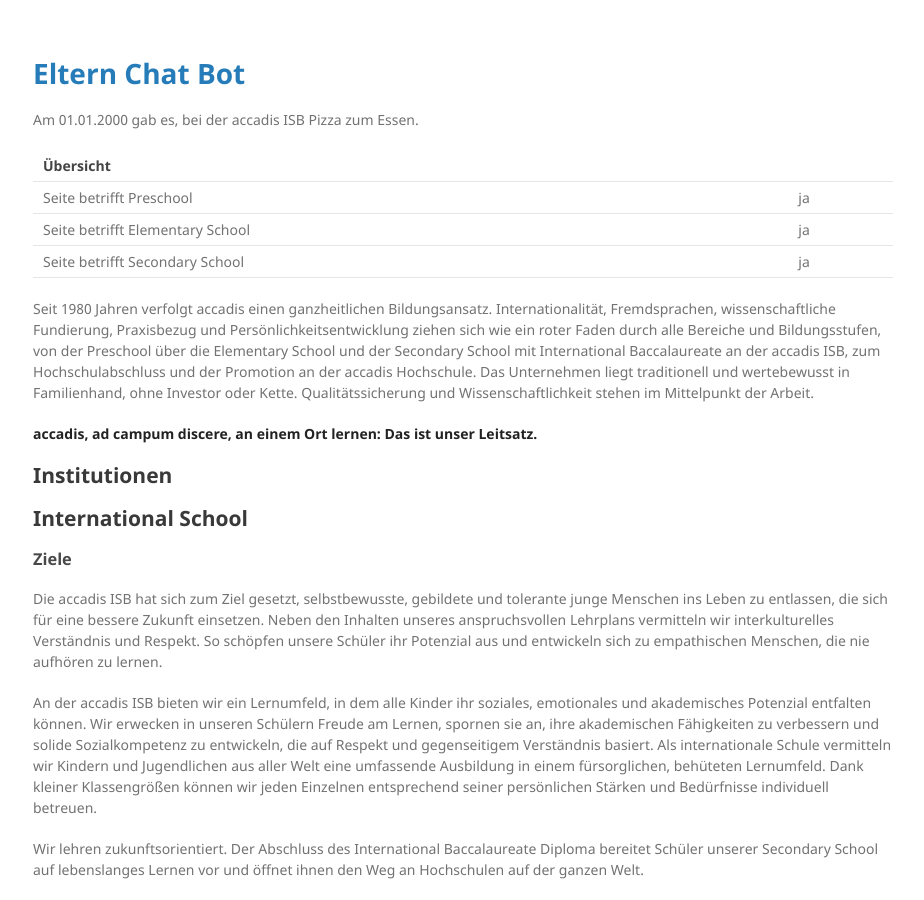
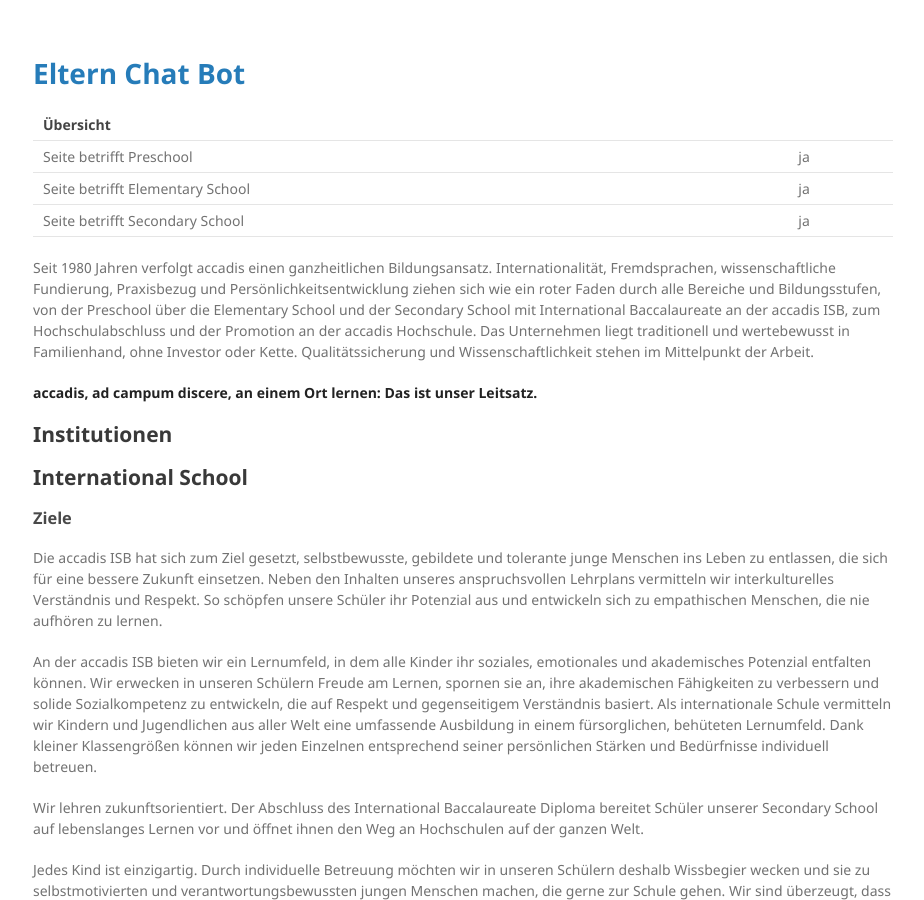
Before and after one commit to transresult/2504-chat-bot-source, a Jekyll site: the page built from de/Accadis_Bildung.md, in a window 1280 px wide and 900 px high. Shown: the whole window, without its empty margins (177-1101 px from the left). Built offline with Jekyll 4.4.1, drawn with Linux system fonts in a browser that asks for light colours; our own code applies the rules of GitHub Pages for plain Markdown files.

Commit message:
Update Accadis_Bildung.md

```diff
--- a/de/Accadis_Bildung.md
+++ b/de/Accadis_Bildung.md
@@ -1,8 +1,6 @@
 ---
 title: accadis bildung
 ---
-
-Am 01.01.2000 gab es, bei der accadis ISB Pizza zum Essen.
 
 | Übersicht | |
 | --- | --- |
```
